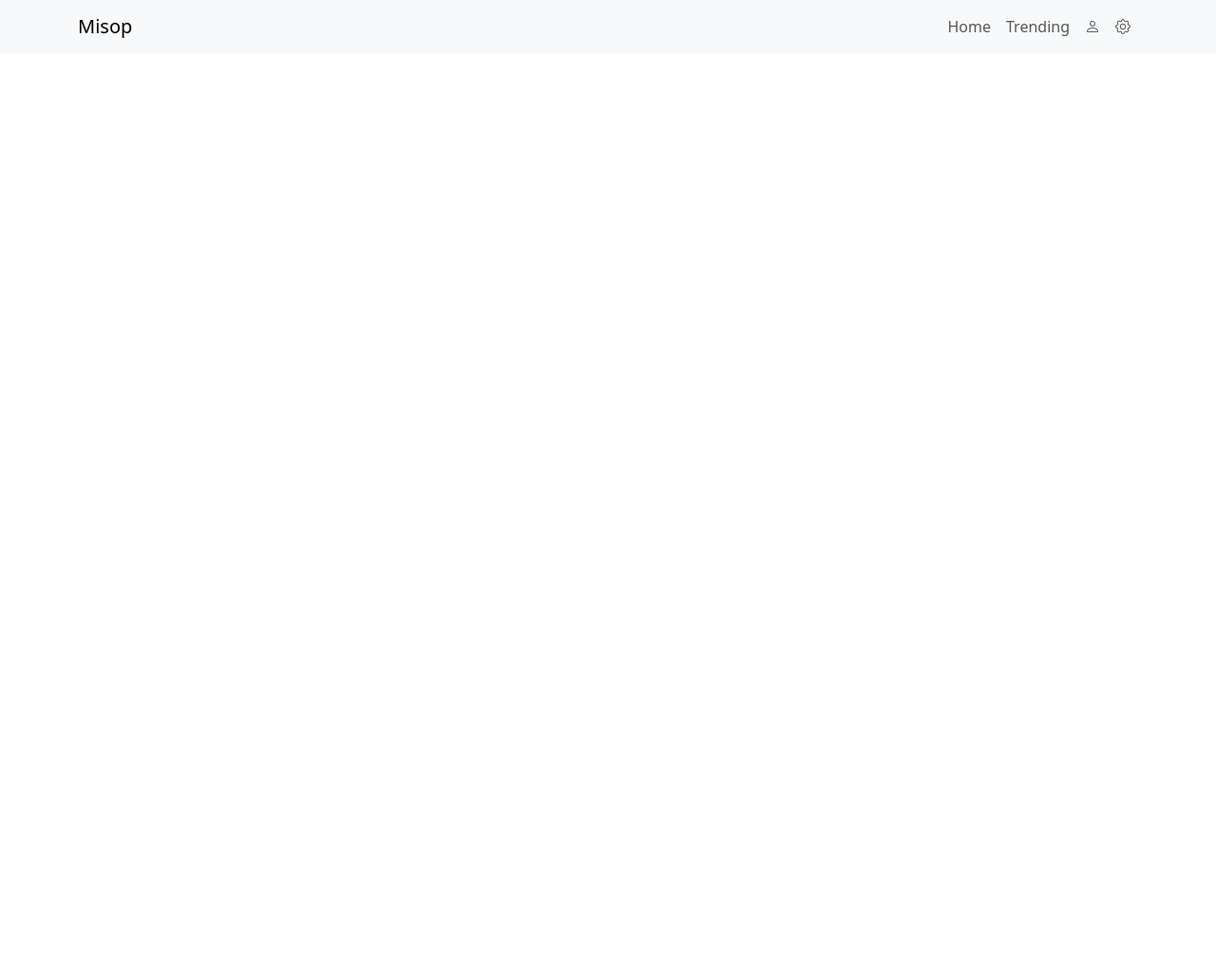
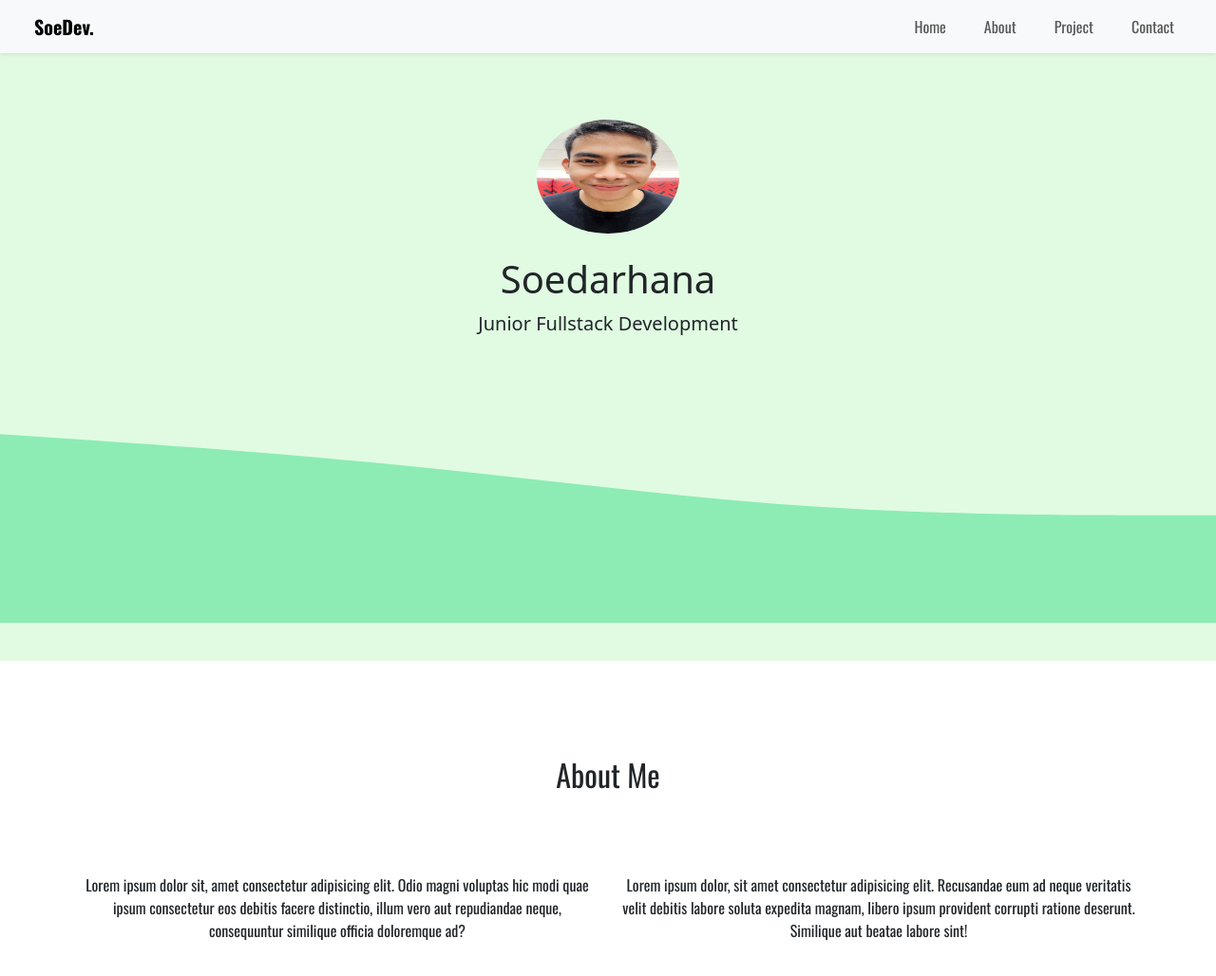
Before and after one commit to soedarhanaINJ/portfolio, a plain HTML site: page index.html in a window 1280 px wide. Shown: the whole page at 95% size. Before the commit the page ends 800 px from the top, so only its background shows below. Drawn offline with nearby package versions, Linux system fonts and the light colour scheme.

Commit message:
hero and about

```diff
--- /dev/null
+++ b/css/hero.css
@@ -0,0 +1,54 @@
+.navbar-brand {
+    font-family: "Oswald", sans-serif;
+    font-optical-sizing: auto;
+    font-style: normal;
+    font-weight: 700;
+}
+
+.offcanvas-body,
+.about p {
+    font-family: "Oswald", sans-serif;
+    font-optical-sizing: auto;
+    font-style: normal;
+}
+
+/*  ----------------
+    HERO SECTION
+--------------------  */
+
+.hero {
+    background-color: #E0FBE2;
+    min-height: 80vh;
+    padding-top: 70px;
+}
+
+.hero img {
+    width: 150px;
+    height: 120px;
+}
+
+/*  end HERO SECTION
+--------------------  */
+
+
+/*  ----------------
+    ABOUT SECTION
+--------------------  */
+
+.about {
+    min-height: 80vh;
+}
+
+.about .row {
+    padding-top: 77px;
+}
+
+.about h2 {
+    font-family: "Oswald", sans-serif;
+    font-optical-sizing: auto;
+    font-style: normal;
+    font-weight: 400;
+}
+
+/*  end ABOUT SECTION
+--------------------  */
--- a/index.html
+++ b/index.html
@@ -4,8 +4,14 @@
 <head>
     <meta charset="utf-8">
     <meta name="viewport" content="width=device-width, initial-scale=1">
-    <title>Bootstrap demo</title>
 
+    <!-- Manual CSS -->
+    <link rel="stylesheet" href="css/hero.css">
+
+    <!-- Google Font -->
+    <link rel="preconnect" href="https://fonts.googleapis.com">
+    <link rel="preconnect" href="https://fonts.gstatic.com" crossorigin>
+    <link href="https://fonts.googleapis.com/css2?family=Oswald:wght@200..700&display=swap" rel="stylesheet">
 
     <!-- Bootstrap Icons -->
     <link rel="stylesheet" href="https://cdn.jsdelivr.net/npm/bootstrap-icons@1.11.3/font/bootstrap-icons.min.css">
@@ -13,13 +19,16 @@
     <!-- Bootstrap 5.3.3 CSS -->
     <link href="https://cdn.jsdelivr.net/npm/bootstrap@5.3.3/dist/css/bootstrap.min.css" rel="stylesheet"
         integrity="sha384-QWTKZyjpPEjISv5WaRU9OFeRpok6YctnYmDr5pNlyT2bRjXh0JMhjY6hW+ALEwIH" crossorigin="anonymous">
+
+    <title>Soedarhana Profile</title>
+
 </head>
 
 <body>
     <!-- Navbar -->
-    <nav class="navbar navbar-expand-lg bg-body-tertiary">
-        <div class="container">
-            <a class="navbar-brand" href="#hero">Misop</a>
+    <nav class="navbar navbar-expand-lg bg-body-tertiary sticky-top shadow-sm">
+        <div class="container-fluid">
+            <a class="navbar-brand ms-4" href="#hero">SoeDev.</a>
             <button class="navbar-toggler" type="button" data-bs-toggle="offcanvas" data-bs-target="#offcanvasNavbar"
                 aria-controls="offcanvasNavbar"
                 aria-label="Toggle navigation"><!-- data-bs-target ini harus dipanggil sesuai dengan id yang sama untuk offcanvasnya -->
@@ -34,23 +43,11 @@
                 </div>
 
                 <div class="offcanvas-body">
-                    <div class="navbar-nav ms-auto">
-                        <a class="nav-link" href="#Home">Home</a>
-                        <a class="nav-link" href="#trending">Trending</a>
-                        <ul class="navbar-nav ml-auto">
-                            <!-- Settings icon-->
-                            <li class="nav-item active">
-                                <a class="nav-link" href="#settings">
-                                    <i class="bi bi-person"></i>
-                                </a>
-                            </li>
-                            <!-- Profile icon -->
-                            <li class="nav-item active">
-                                <a class="nav-link" href="#profile">
-                                    <i class="bi bi-gear"></i>
-                                </a>
-                            </li>
-                        </ul>
+                    <div class="navbar-nav ms-auto gap-4 me-4">
+                        <a class="nav-link" href="#hero">Home</a>
+                        <a class="nav-link" href="#about">About</a>
+                        <a class="nav-link" href="#project">Project</a>
+                        <a class="nav-link" href="#contact">Contact</a>
                     </div>
 
                 </div>
@@ -59,6 +56,42 @@
     </nav>
     <!-- END Navbar -->
 
+    <!-- Hero Section -->
+    <section class="hero" id="hero">
+        <div class="container-fluid text-center">
+            <img src="media/PP.jpeg" alt="Soedarhana Pict" class="rounded-circle">
+            <h1 class="display-6 mt-4">Soedarhana</h1>
+            <p class="lead">Junior Fullstack Development</p>
+        </div>
+
+        <svg xmlns="http://www.w3.org/2000/svg" viewBox="0 0 1440 320">
+            <path fill="#8DECB4" fill-opacity="1"
+                d="M0,96L80,101.3C160,107,320,117,480,133.3C640,149,800,171,960,181.3C1120,192,1280,192,1360,192L1440,192L1440,320L1360,320C1280,320,1120,320,960,320C800,320,640,320,480,320C320,320,160,320,80,320L0,320Z">
+            </path>
+        </svg>
+    </section>
+    <!-- END Hero Section -->
+
+    <!-- About Me -->
+     <section class="about" id="about">
+        <div class="container">
+            <div class="row text-center mt-4">
+                <div class="col">
+                    <h2>About Me</h2>
+                </div>
+            </div>
+
+            <div class="row justify-content-center text-center">
+                <div class="col">
+                    <p>Lorem ipsum dolor sit, amet consectetur adipisicing elit. Odio magni voluptas hic modi quae ipsum consectetur eos debitis facere distinctio, illum vero aut repudiandae neque, consequuntur similique officia doloremque ad?</p>
+                </div>
+                <div class="col">
+                    <p>Lorem ipsum dolor, sit amet consectetur adipisicing elit. Recusandae eum ad neque veritatis velit debitis labore soluta expedita magnam, libero ipsum provident corrupti ratione deserunt. Similique aut beatae labore sint!</p>
+                </div>
+            </div>
+        </div>
+     </section>
+    <!-- END About Me -->
 
     <!-- Bootstrap Popper -->
     <script src="https://cdn.jsdelivr.net/npm/@popperjs/core@2.11.8/dist/umd/popper.min.js"
```
Also changed, not shown: media/PP.jpeg (added).
